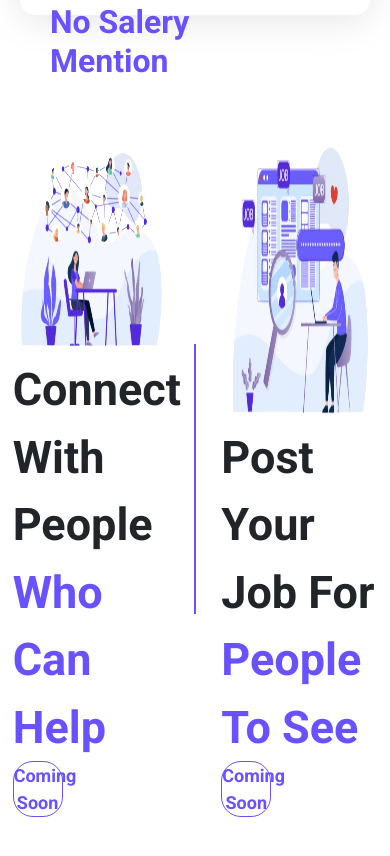
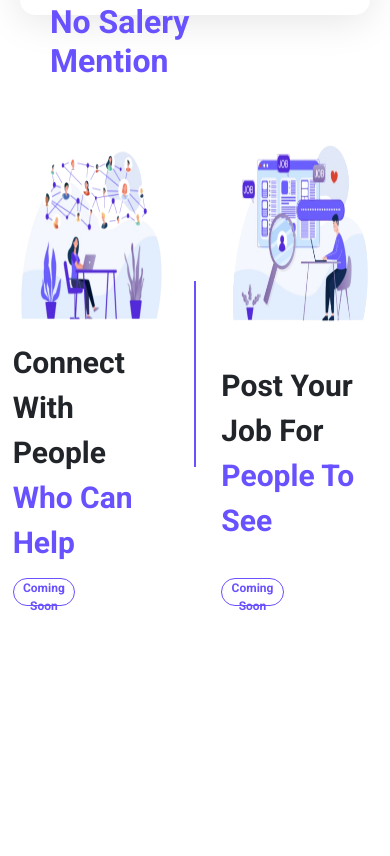
Before and after one commit to hanzala-bawany/hiring-mine-web-clone, a plain HTML site: page index.html in a window 390 px wide. Shown: the part 8195-9051 px from the top of the page. After the commit the page ends 8928 px from the top, so only its background shows below. Drawn offline with nearby package versions, Linux system fonts and the light colour scheme.

Commit message:
hiring mine clone

```diff
--- a/style.css
+++ b/style.css
@@ -552,3 +552,67 @@ height: 40%;
 width: 1px;
 border: 1.4px solid var(--themeColor);
 }
+@media only screen and (max-width : 850px){
+    .section12 .child1 div span{
+        font-size: 38px;
+        font-weight: bold;
+    }
+
+}
+@media only screen and (max-width : 650px) and (min-height : 600px){
+    .section12{
+        margin:15vh 0px;
+        height: 65vh;
+        width: 100%;
+        display: flex;
+        justify-content: space-around;
+        align-items: center;
+    }
+    .section12 .child1 div span{
+        font-size: 26px;
+        font-weight: bold;
+    }
+    .section12 .child1 button{
+        height: 7%;
+        width: 45%;
+        border: 0.6px solid var(--themeColor);
+        border-radius: 20px;
+        font-size: 11px;
+        padding: auto;
+    }
+    .section12 .child1 img{
+        width: 100%;
+        height: 42%;
+    }
+
+    }
+@media only screen and (max-width : 650px) and (min-height : 680px){
+/* .section12{
+    display: none;
+} */
+.section12{
+    margin:15vh 0px;
+    height: 55vh;
+    width: 100%;
+    display: flex;
+    justify-content: space-around;
+    align-items: center;
+}
+.section12 .child1 div span{
+    font-size: 30px;
+    font-weight: bold;
+}
+.section12 .child1 button{
+    height: 6%;
+    width: 40%;
+    border: 0.6px solid var(--themeColor);
+    border-radius: 20px;
+    font-size: 12px;
+    padding: auto;
+}
+.section12 .child1 img{
+    width: 100%;
+    height: 40%;
+}
+
+}
```
